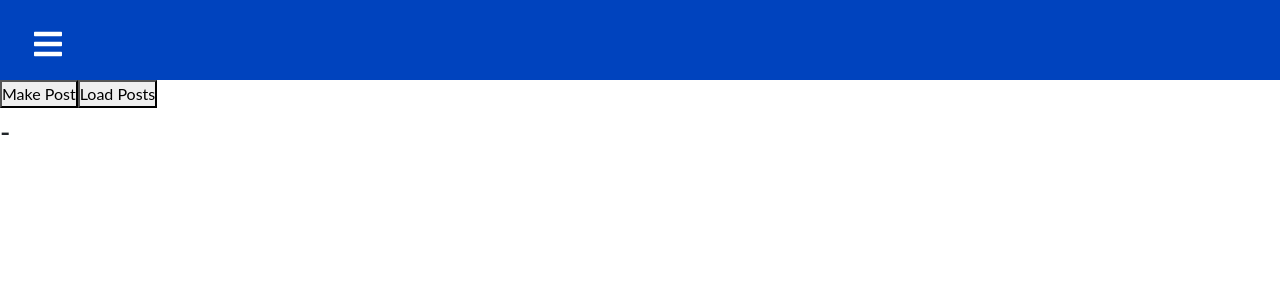
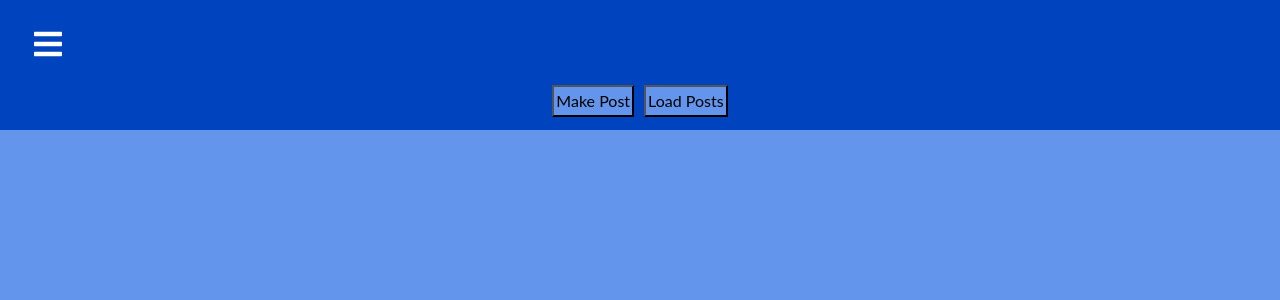
Before and after one commit to elifr/webcw2, a React (Create React App) app in the folder interface-service/: page /feed in a window 1280 px wide. Both pictures are taken after typing "Sample", "Sample" into the empty fields and a click on the button "Login". Shown: the top 300 px of the page. Built offline with nearby package versions, Linux system fonts and the light colour scheme.

Commit message:
implemented global feed front end integration

```diff
--- a/interface-service/src/App.css
+++ b/interface-service/src/App.css
@@ -15,3 +15,43 @@
     font-size: 3rem;
     background-color: cornflowerblue;
 }
+
+.feedPost {
+    display:grid;
+    align-items: center;
+    align-self: center;
+    justify-content: center;
+    text-align: center;
+
+    width: 97w;
+    padding: 0px;
+    margin: 10px;
+
+    border: 5px solid #0043be;
+    background-color: cornflowerblue;
+}
+
+.mainButtonFrame {
+    text-align: center;
+    padding: 0px;
+    width: 100vw;
+    height: 50px;
+    background-color: #0043be;
+
+}
+
+.mainButton {
+    background-color: cornflowerblue;
+    position: relative;
+    padding: 2px;
+    margin: 5px;
+
+}
+
+.background {
+    background-color: cornflowerblue;
+    width: 100vw;
+    height: 100vh;
+    padding: 0px;
+    margin: 0px;
+}
--- a/interface-service/src/pages/Feed.js
+++ b/interface-service/src/pages/Feed.js
@@ -2,6 +2,8 @@ import React, { Component, useState } from 'react'
 import Axios from 'axios';
 import { Container, Form, Button } from 'react-bootstrap'
 import Posts from './../components/Posts'
+import './../App.css';
+import $ from 'jquery';
 
 function Feed() {
 
@@ -10,17 +12,48 @@ function Feed() {
     const [username, setUserName] = useState("");
     /*const [userId, setId] = useState("");*/
 
+
     function getPost() {
         Axios.defaults.baseURL = "http://localhost:4444";
         Axios.get('/posts',  { crossdomain: true }).then(response => {
-            console.log(response.data.slice(-1)[0]);
+            let numPosts = Math.min(response.data.length, 5)
+
+            let posts = $("#posts");
+            console.log(posts.length);
+
+            var node = document.getElementById('posts');
+            node.innerHTML = "";
+
+            for (var p = 1; p <= numPosts; p++ ){
+
+                console.log("posts")
+                console.log(response.data.slice(-p)[0].title)
+                console.log(response.data.slice(-p)[0].text)
+
+
+                let title = response.data.slice(-p)[0].title;
+                let content = response.data.slice(-p)[0].text;
+                let id = response.data.slice(-p)[0]._id;
+
+                let postClone = $("#templates #post-template").clone();
+                postClone.find("#post-title").text(title);
+                postClone.find("#post-text").text(content);
+
+                Axios.get('/posts/' + id,  { crossdomain: true }).then(response => {
+                    postClone.find("#post-userName").text("By: " + response.data.username);
+                    setUserName(response.data.username);
+                });
+
+
+                posts.append(postClone);
+
+            }
+
+
             setTitle(response.data.slice(-1)[0].title);
             setText(response.data.slice(-1)[0].text);
-            console.log(response.data);
-            let id = response.data[0]._id;
-            Axios.get('/posts/' + id,  { crossdomain: true }).then(response => {
-                setUserName(response.data.username);
-            });
+
+
         });
         }
 
@@ -42,62 +75,35 @@ function Feed() {
     }
 
   return (
-      <div>
-        <button onClick={setPost}>Make Post</button>
-        <button onClick={getPost}>Load Posts</button>
-        <h1>{title}</h1>
-        <h3>{"-" + text}</h3>
-        <h4> {username} </h4>
-      </div>
+
+        <body className='background'>
+
+            <div className='mainButtonFrame'>
+                <button className= 'mainButton' onClick={setPost}>Make Post</button>
+                <button className= 'mainButton' onClick={getPost}>Load Posts</button>
+            </div>
+
+            <div id="posts">
+            </div>
+
+
+            <div id="templates" style= {{display: "none"}}>
+                <div id='post-template' className='feedPost'>
+                    <h1 id='post-title'/>
+                    <pg id='post-text' />
+                    <h6 id='post-userName' />
+                </div>
+            </div>
+
+
+        </body>
+
 
     )
   }
-/*
-    return (
-        <Container className='feed'>
-            <p>
-                <h1>Feed-</h1>
-                {messages}
-                <Posts/>
-            </p>
-
-            <Form>
-                <Button type="submit">buttonText</Button>
-            </Form>
-        </Container>
-
-    )
-}*/
 
 
 
 
 
-
-
-
-
-
-
-
-
-/*
-
-const browserFeed = async () => {
-    const response = await browse();
-    console.log(response)
-    /*setFeed(response.data.results);*/  // undefined
-    /*setIntialized(true);
-  };
-
-export const browse = () =>  {
-    Axios.defaults.baseURL = "http://localhost:4444";
-    return Axios.get('/posts').catch((error) => {
-        return error;
-    });
-};
-*/
-
-
-
 export default Feed
```
Also changed, not shown: 1 other file (tests, documents, lock files or other folders).
